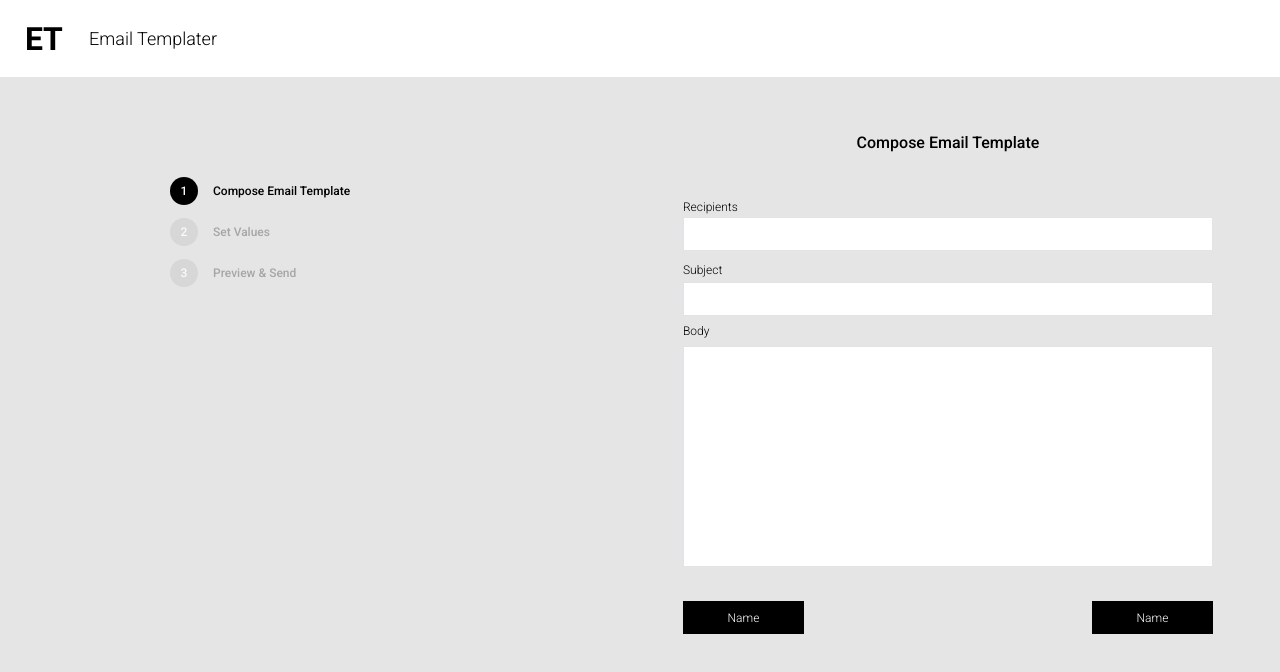
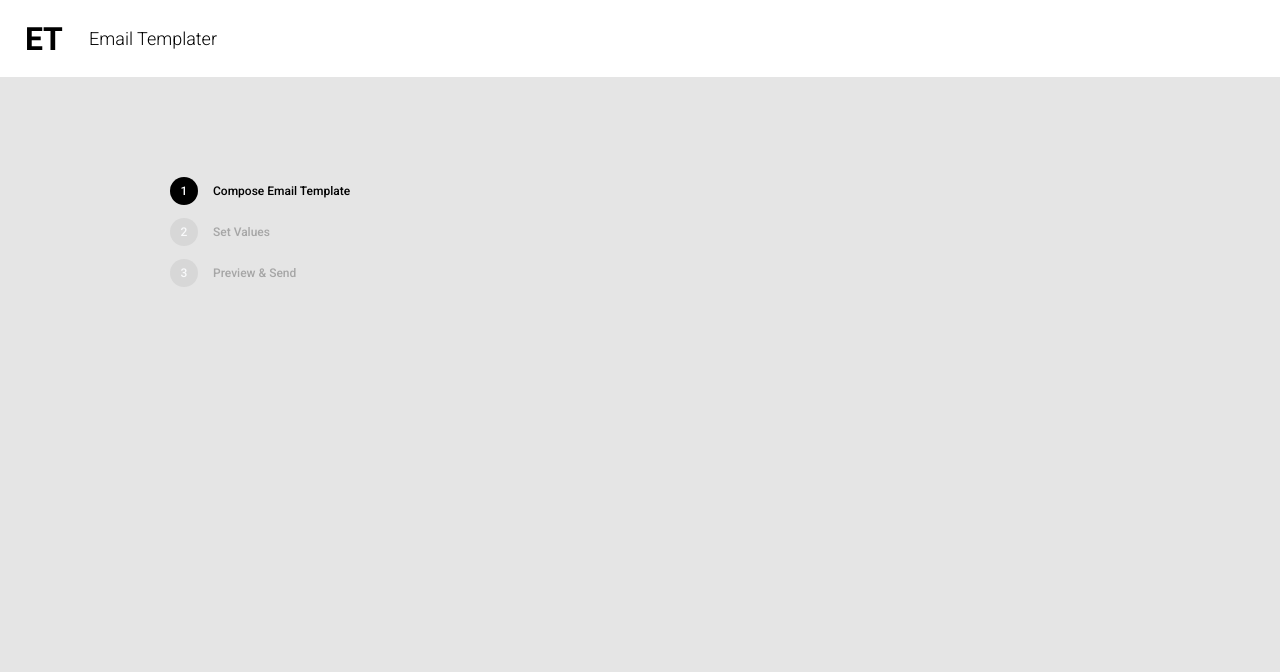
Before and after one commit to Sasha-Krasnoshchokov/email_template, a React (Create React App) app: page / in a window 1280 px wide. Shown: the top 672 px of the page. Built offline with nearby package versions, Linux system fonts and the light colour scheme.

Commit message:
HTML_CSS done

```diff
--- a/src/components/Main/Main.js
+++ b/src/components/Main/Main.js
@@ -1,7 +1,8 @@
+import './Main.scss';
+
+import { Menu } from './Menu/Menu';
+// import { Templates } from './Templates/Templates';
 // import { Feedback } from './Feedback/Feedback';
-import './Main.scss';
-import { Menu } from './Menu/Menu';
-import { Templates } from './Templates/Templates';
 
 export function Main() {
   return (
@@ -9,8 +10,8 @@ export function Main() {
       <main className="main">
 
         <Menu />
-        <Templates />
-        {/* <Feedback /> */}
+        {/* <Templates />
+        <Feedback /> */}
 
       </main>
     </>
```
